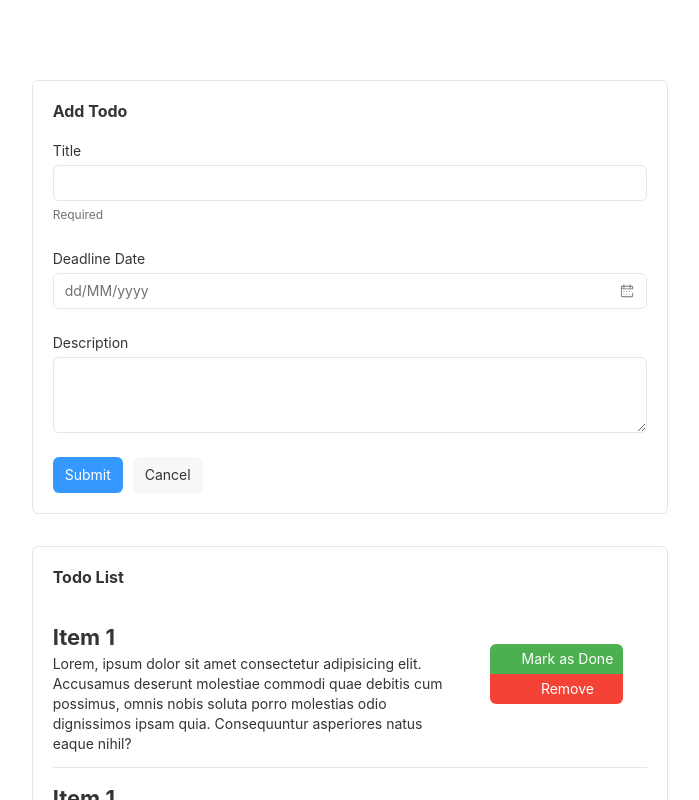
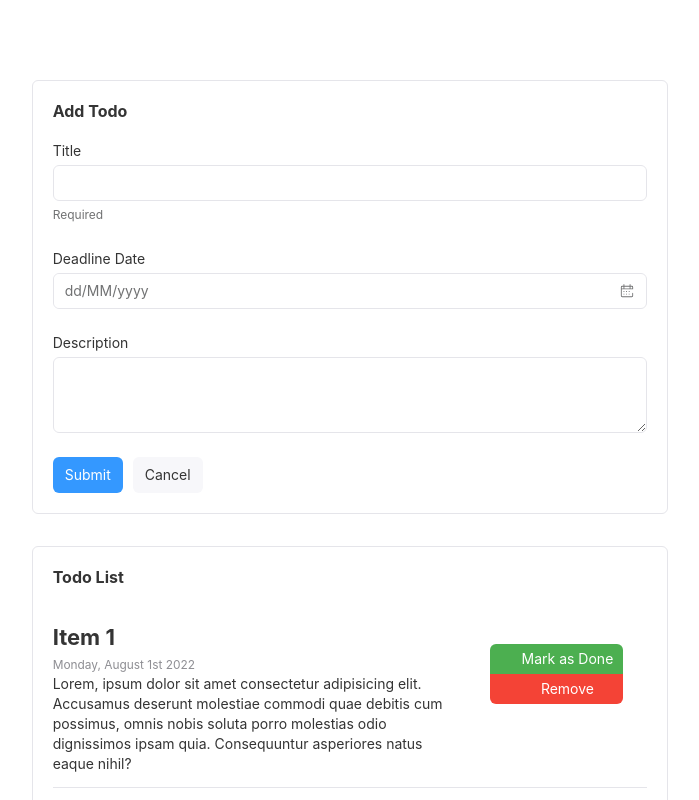
Before and after one commit to taufanfadhilah/react-vite-rsuite-mobx, a React (Vite) app: page / in a window 1280 px wide. Shown: the top 800 px of the page, without its empty margins (290-989 px from the left). Built offline with nearby package versions, Linux system fonts and the light colour scheme; some icons are missing.

Commit message:
feat: adding deadline date

```diff
--- a/src/components/TodoList.tsx
+++ b/src/components/TodoList.tsx
@@ -7,6 +7,7 @@ const Item = () => (
     <FlexboxGrid justify="space-between">
       <FlexboxGrid.Item colspan={16}>
         <h4>Item 1</h4>
+        <small style={{ color: "#8e8e93" }}>Monday, August 1st 2022</small>
         <p>
           Lorem, ipsum dolor sit amet consectetur adipisicing elit. Accusamus
           deserunt molestiae commodi quae debitis cum possimus, omnis nobis
```
